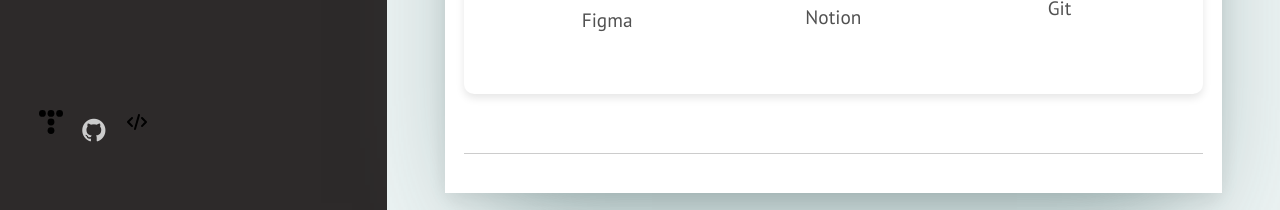
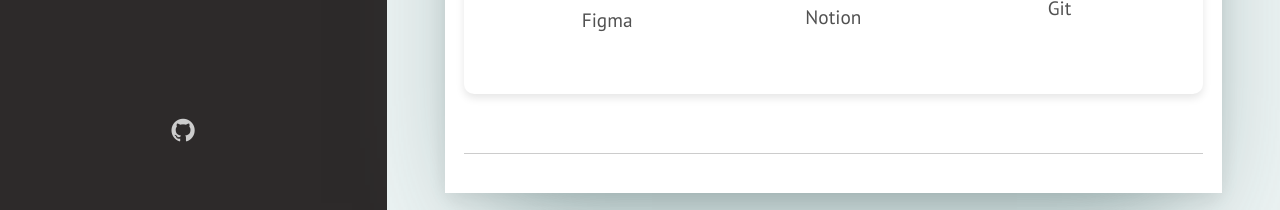
Before and after one commit to kimgusxo/kimgusxo.github.io, a Jekyll site: the page built from index.html, in a window 1280 px wide and 1400 px high, scrolled down 540 px. Shown: the part 1190-1400 px from the top of the window. Built offline with Jekyll 4.4.1, drawn with Linux system fonts in a browser that asks for light colours; some web fonts are replaced; the list of posts is cut into pages by our own code.

```diff
--- a/_includes/sidebar.html
+++ b/_includes/sidebar.html
@@ -14,37 +14,9 @@
     </menu>
 
     <div class="sidebar-social">
-      <ul>
-        <li class="social-items">
-          <a href="https://kimgusxo.tistory.com" class="social-links" target="_blank" rel="noopener noreferrer">
-            <img src="{{ site.baseurl }}/assets/icon/tistory.svg" alt="Tistory Icon" width="24" height="24">
-          </a>
-        </li>
-        <li class="social-items">
-          <a href="https://github.com/{{site.github}}" class="social-links">
-            <i class="social-icons fa fa-github" aria-hidden="true"></i>
-          </a>
-        </li>
-        <li class="social-items">
-          <a href="https://www.acmicpc.net/user/kimgusxo" class="social-links" target="_blank" rel="noopener noreferrer">
-            <img src="{{ site.baseurl }}/assets/icon/baekjoon.svg" alt="Baekjoon Icon" width="24" height="24">
-          </a>
-        </li>
-      </ul>
+      <li class="social-items"><a href="https://kimgusxo.tistory.com/" class="social-links" target="_blank"><i class="social-icons fa-solid fa-blog" aria-hidden="true"></i></a></li>
+      <li class="social-items"><a href="https://github.com/{{site.github}}" class="social-links" target="_blank"><i class="social-icons fa fa-github" aria-hidden="true"></i></a></li>
+      <li class="social-items"><a href="https://www.acmicpc.net/user/kimgusxo" class="social-links" target="_blank"><i class="social-icons fa-solid fa-code" aria-hidden="true"></i></a></li>
     </div>
   </div>
 </aside>
-
-<style>
-  .social-links {
-    color: white;
-  }
-
-  .sidebar-social ul {
-    display: flex;
-    gap: 10px;
-    list-style: none;
-    padding: 0;
-    margin: 0;
-  }
-</style>
```
